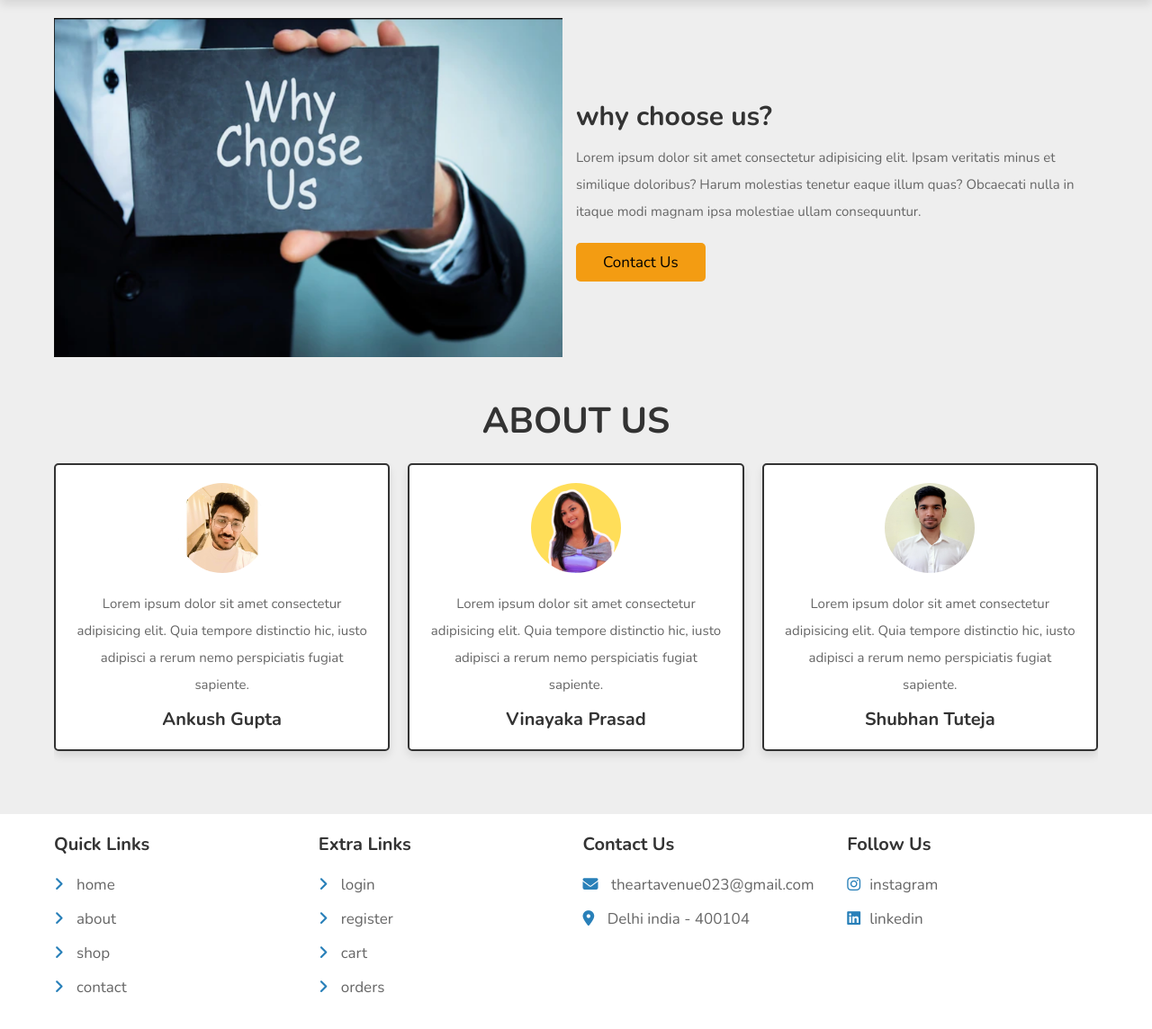
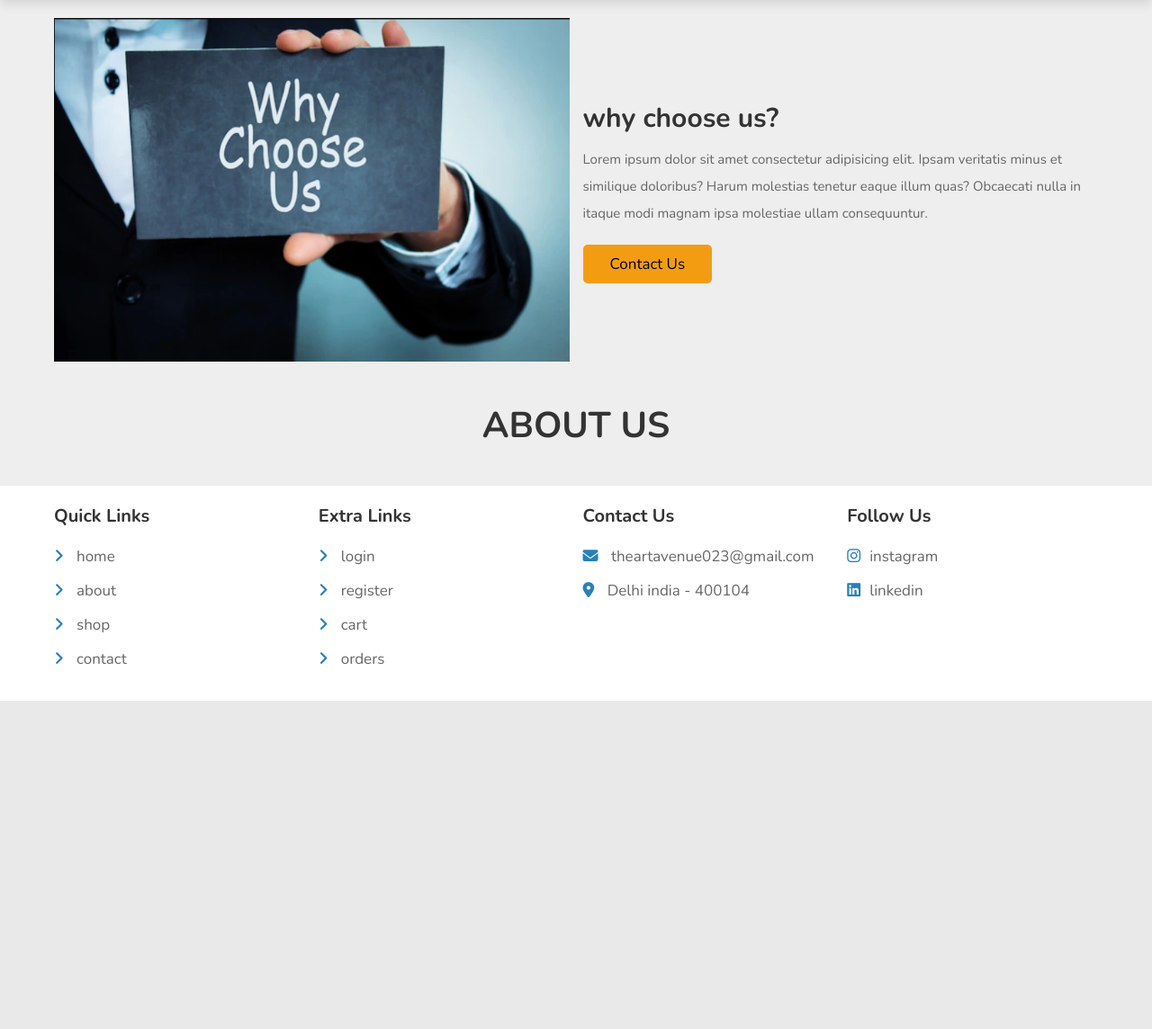
Before and after one commit to ankushgupta003/theartavenue, a PHP site: page /about.php in a window 1280 px wide. Shown: the part 74-1218 px from the top of the page at 90% size. After the commit the page ends 853 px from the top, so only its background shows below. Run offline with PHP 8.4, Linux system fonts and the light colour scheme; data that the repository does not hold is empty; some libraries are stand-ins or nearby versions.

Commit message:
about page

```diff
--- a/about.php
+++ b/about.php
@@ -55,34 +55,6 @@ if(isset($_SESSION['user_id'])){
 
    <h1 class="heading">About Us</h1>
 
-   <div class="swiper reviews-slider">
-
-   <div class="swiper-wrapper">
-
-      <div class="swiper-slide slide">
-         <img src="./images/ankush.jpg" alt="">
-         <p>Lorem ipsum dolor sit amet consectetur adipisicing elit. Quia tempore distinctio hic, iusto adipisci a rerum nemo perspiciatis fugiat sapiente.</p>
-         <h3>Ankush Gupta</h3>
-      </div>
-
-      <div class="swiper-slide slide">
-         <img src="./images/vinayaka.png" alt="">
-         <p>Lorem ipsum dolor sit amet consectetur adipisicing elit. Quia tempore distinctio hic, iusto adipisci a rerum nemo perspiciatis fugiat sapiente.</p>
-         <h3>Vinayaka Prasad</h3>
-      </div>
-
-      <div class="swiper-slide slide">
-         <img src="./images/shubhan.jpg" alt="">
-         <p>Lorem ipsum dolor sit amet consectetur adipisicing elit. Quia tempore distinctio hic, iusto adipisci a rerum nemo perspiciatis fugiat sapiente.</p>
-         <h3>Shubhan Tuteja</h3>
-      </div>
-
-     </div>
-
-
-
-   </div>
-
 </section>
 
 
--- a/css/style.css
+++ b/css/style.css
@@ -657,38 +657,7 @@ section{
    width: auto;
 }
 
-.reviews .slide{
-   padding:2rem;
-   text-align: center;
-   background-color: var(--white);
-   box-shadow: var(--box-shadow);
-   border-radius: .5rem;
-   border:var(--border);
-   margin-bottom: 5rem;
-   user-select: none;
-   width: 5rem;
-}
 
-.reviews .slide img{
-   height: 10rem;
-   width: 10rem;
-   border-radius: 50%;
-   margin-bottom: .5rem;
-}
-
-.reviews .slide p{
-   padding:1rem 0;
-   line-height: 2;
-   font-size: 1.5rem;
-   color:var(--light-color);
-}
-
-
-
-.reviews .slide h3{
-   font-size: 2rem;
-   color:var(--black);
-}
 
 .contact form{
    padding:2rem;
@@ -984,32 +953,21 @@ section{
 
  .container {
 
-   display : grid;
+   display : flex;
+   flex-direction: row;
    flex-wrap: wrap;
    align-items : center;
    padding : 7rem;
-   margin:2rem;
    margin-left: 10rem;
    height: 100%;
  }
- .column {
-   float: left;
-   width: 33%;
-   padding: 10px;
- }
 
- /* Clear floats after the columns */
- .row:after {
-   content: "";
-   display: table;
-   clear: both;
- }
  .container .card {
    position: relative;
-   max-width : 30rem;
-   height : 21rem;
+   max-width : 40rem;
+   height : 26rem;
    background-color : #fff;
-   margin : 50px 30px;
+   margin : 90px 30px;
    padding : 20px 15px;
 
    display : grid;
@@ -1018,17 +976,17 @@ section{
    border-radius : 15px;
  }
  .container .card:hover {
-   height : 32rem;
+   height : 42rem;
  }
 
 
  .container .card .image {
    position : relative;
-   width : 26rem;
-   height : 26rem;
+   width : 36rem;
+   height : 36rem;
 
    top : -40%;
-   left: 8px;
+   left: 15px;
    box-shadow : 0 5px 20px rgba(0,0,0,0.2);
    z-index : 1;
  }
```
Also changed, not shown: customize.php (+2 -18 lines).
